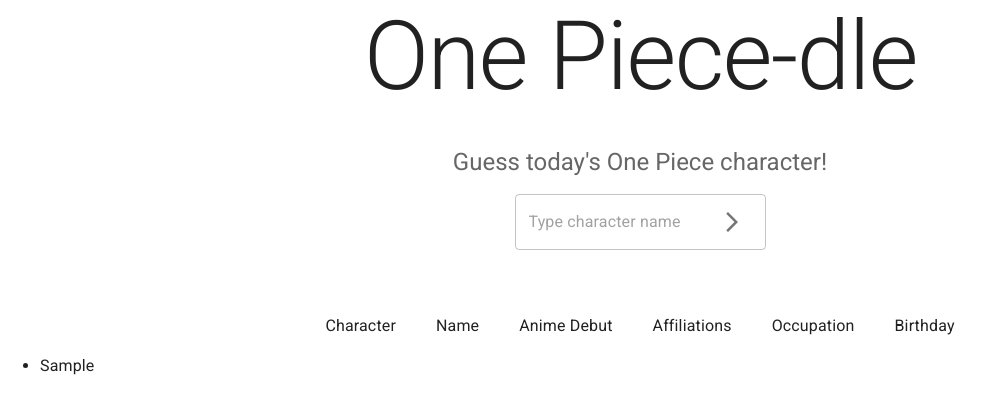
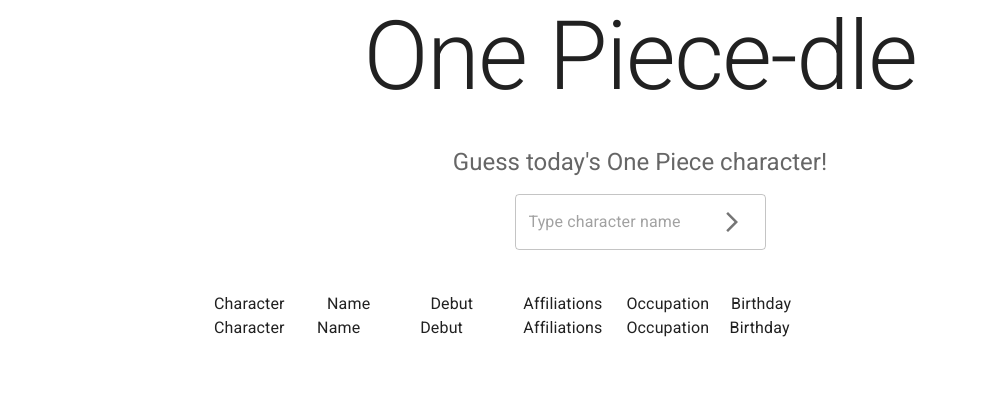
Before and after one commit to haydentinker/OnePieceWordleFrontend, a React (Create React App) app in the folder onepiece/: page / in a window 1280 px wide. Both pictures are taken after typing "Sample" into the empty fields and a click on the button 731 px from the left and 221 px from the top of the page. Shown: the top 414 px of the page, without its empty margins (0-994 px from the left). Built offline with nearby package versions, Linux system fonts and the light colour scheme.

Commit message:
Progress

```diff
--- a/onepiece/src/App.jsx
+++ b/onepiece/src/App.jsx
@@ -1,22 +1,23 @@
-import {React,useState,useEffect} from 'react'
-import { IconButton, TextField, Typography, AppBar, Card, CardActions, CardContent, CardMedia, CssBaseline, Grid, Toolbar, Container } from '@mui/material';
+import { React, useState, useEffect } from 'react'
+import { Box, IconButton, TextField, Typography, AppBar, Card, CardActions, CardContent, CardMedia, CssBaseline, Grid, Toolbar, Container } from '@mui/material';
 import ArrowForwardIosOutlinedIcon from '@mui/icons-material/ArrowForwardIosOutlined';
-import { GuessWrapper } from './components/GuessWrapper';
-const LOCAL_STORAGE_KEY='guesses';
+import { GuessHeader } from './components/GuessHeader';
+import { Guess } from './components/Guess';
+const LOCAL_STORAGE_KEY = 'guesses';
 export const App = () => {
 
-  const [guesses,setGuesses]=useState(JSON.parse(localStorage.getItem(LOCAL_STORAGE_KEY)) || []);
-  const [inputValue,setInputValue]=useState('');
+  const [guesses, setGuesses] = useState(JSON.parse(localStorage.getItem(LOCAL_STORAGE_KEY)) || []);
+  const [inputValue, setInputValue] = useState('');
 
-  useEffect(()=>{
-    localStorage.setItem(LOCAL_STORAGE_KEY,JSON.stringify(guesses));
+  useEffect(() => {
+    localStorage.setItem(LOCAL_STORAGE_KEY, JSON.stringify(guesses));
   })
-  const handleInputChange =(event)=>{
+  const handleInputChange = (event) => {
     setInputValue(event.target.value);
   }
-  const submitGuess =(event)=>{
+  const submitGuess = (event) => {
     event.preventDefault();
-    setGuesses([...guesses,inputValue]);
+    setGuesses([...guesses, inputValue]);
     setInputValue('');
   }
   return (
@@ -25,7 +26,7 @@
 
       <main>
         <div>
-          <Container maxWidth='sm'>
+          <Container maxWidth='md'>
             <Typography variant="h1" align="center" color="textPrimary" wrap gutterBottom style={{ width: "100%", whiteSpace: 'nowrap' }}>
               One Piece-dle
             </Typography>
@@ -34,21 +35,27 @@
             </Typography>
             <div style={{ justifyContent: "center", alignItems: "center", display: "flex" }}>
               <form onSubmit={submitGuess}>
-              <TextField value={inputValue} id="outlined-basic" placeholder="Type character name" variant="outlined" size='large' onChange={handleInputChange}
-              InputProps={{
-                endAdornment:(
-                  <IconButton type='submit'> <ArrowForwardIosOutlinedIcon /></IconButton>
-                )
-              }}/>
+                <TextField value={inputValue} id="outlined-basic" placeholder="Type character name" variant="outlined" size='large' onChange={handleInputChange}
+                  InputProps={{
+                    endAdornment: (
+                      <IconButton type='submit'> <ArrowForwardIosOutlinedIcon /></IconButton>
+                    )
+                  }} />
               </form>
 
             </div >
 
+            {guesses && (
+              <Box sx={{ marginTop: '5%', display: 'flex', justifyContent: 'center' }}>
+                <Grid container>
+                  <GuessHeader />
+                  <Guess guesses={guesses} />
+                </Grid>
+              </Box>
+            )}
 
           </Container>
-          {guesses &&(
-              <GuessWrapper guesses={guesses} />
-              )}
+
         </div>
       </main>
     </>
--- /dev/null
+++ b/onepiece/src/components/Guess.jsx
@@ -0,0 +1,33 @@
+import React from 'react'
+import { Box,IconButton, TextField, Typography, AppBar, Card, CardActions, CardContent, CardMedia, CssBaseline, Toolbar, Container } from '@mui/material';
+import Grid from '@mui/material/Unstable_Grid2';
+export const Guess = ({guesses}) => {
+  return (
+    <>
+                {guesses.map((item,index)=>(
+                <Grid container direction="row" rowSpacing={2} columnSpacing={5} alignItems={'center'}>
+                <Grid item xs={2}>
+                <Typography textAlign={"center"}>Character</Typography>
+                </Grid>
+                <Grid item xs={2}>
+                <Typography>Name</Typography>
+                </Grid>
+                <Grid item xs={2}>
+                <Typography>Debut</Typography>
+                </Grid>
+                <Grid item xs={2}>
+                <Typography>Affiliations</Typography>
+                </Grid>
+                <Grid item xs={2}>
+                <Typography>Occupation</Typography>
+                </Grid>
+                <Grid item xs={2}>
+                <Typography>Birthday</Typography>
+                </Grid>
+                </Grid>
+
+                ))}
+
+    </>
+  )
+}
--- /dev/null
+++ b/onepiece/src/components/GuessHeader.jsx
@@ -0,0 +1,30 @@
+import React from 'react';
+import { Box, IconButton, TextField, Typography, AppBar, Card, CardActions, CardContent, CardMedia, CssBaseline, Toolbar, Container } from '@mui/material';
+import Grid from '@mui/material/Unstable_Grid2';
+
+export const GuessHeader = () => {
+  return (
+    <>
+      <Grid container direction="row" rowSpacing={2} columnSpacing={5} alignItems={'center'}>
+        <Grid item xs={2}>
+          <Typography align="center">Character</Typography>
+        </Grid>
+        <Grid item xs={2}>
+          <Typography align="center">Name</Typography>
+        </Grid>
+        <Grid item xs={2}>
+          <Typography align="center">Debut</Typography>
+        </Grid>
+        <Grid item xs={2}>
+          <Typography align="center">Affiliations</Typography>
+        </Grid>
+        <Grid item xs={2}>
+          <Typography align="center">Occupation</Typography>
+        </Grid>
+        <Grid item xs={2}>
+          <Typography align="center">Birthday</Typography>
+        </Grid>
+      </Grid>
+    </>
+  );
+}
--- a/onepiece/src/components/GuessWrapper.jsx
+++ /dev/null
@@ -1,37 +0,0 @@
-import React from 'react'
-import { Box,IconButton, TextField, Typography, AppBar, Card, CardActions, CardContent, CardMedia, CssBaseline, Toolbar, Container } from '@mui/material';
-import Grid from '@mui/material/Unstable_Grid2';
-export const GuessWrapper = ({guesses}) => {
-  return (
-    <>          <Box sx={{marginTop:'5%',alignItems:'center',justifyContent:'center',display:'flex'}}>
-                <Grid container rowSpacing={2} columnSpacing={5}>
-                <Grid>
-                <Typography>Character</Typography>
-                </Grid>
-                <Grid>
-                <Typography>Name</Typography>
-                </Grid>
-                <Grid>
-                <Typography>Anime Debut</Typography>
-                </Grid>
-                <Grid>
-                <Typography>Affiliations</Typography>
-                </Grid>
-                <Grid>
-                <Typography>Occupation</Typography>
-                </Grid>
-                <Grid>
-                <Typography>Birthday</Typography>
-                </Grid>
-                </Grid>
-
-                </Box>
-                <ul>
-                  {guesses.map((item,index)=>(
-                    <li key={index}>{item}</li>
-                  ))}
-                </ul>
-
-    </>
-  )
-}
```
